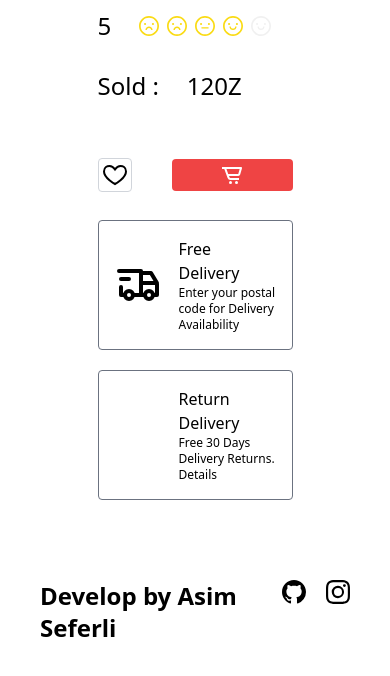
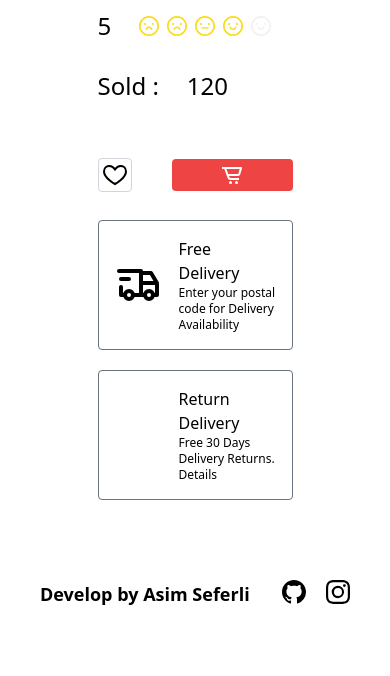
Before and after one commit to AsimSafarli/E-Commercee, a React (Create React App) app: page /detail/1 in a window 390 px wide. Shown: the part 394-1070 px from the top of the page. Built offline with nearby package versions, Linux system fonts and the light colour scheme; no server answers; some icons are missing.

Commit message:
footer modified

```diff
--- a/src/Components/Detail/DetailComponent.jsx
+++ b/src/Components/Detail/DetailComponent.jsx
@@ -30,7 +30,7 @@ function DetailComponent({ productDetail }) {
         </div>
         <div className="text-2xl gap-x-7 flex flex-row">
           <div>Sold :</div>
-         120Z
+         120
         </div>
         <div className="text-center">{productDetail.description}</div>
         <div>
--- a/src/Components/Layout/Footer/Footer.jsx
+++ b/src/Components/Layout/Footer/Footer.jsx
@@ -3,7 +3,7 @@ import { BsGithub, BsInstagram } from 'react-icons/bs'
 function Footer() {
   return (
     <div className=' mx-auto container p-10 mb-10 flex flex-row justify-between'>
-    <div className='text-2xl font-bold'>
+    <div className='md:text-2xl text-lg font-bold'>
     Develop  by Asim Seferli
     </div>
     <div className='text-2xl flex flex-row gap-x-5'>
```
